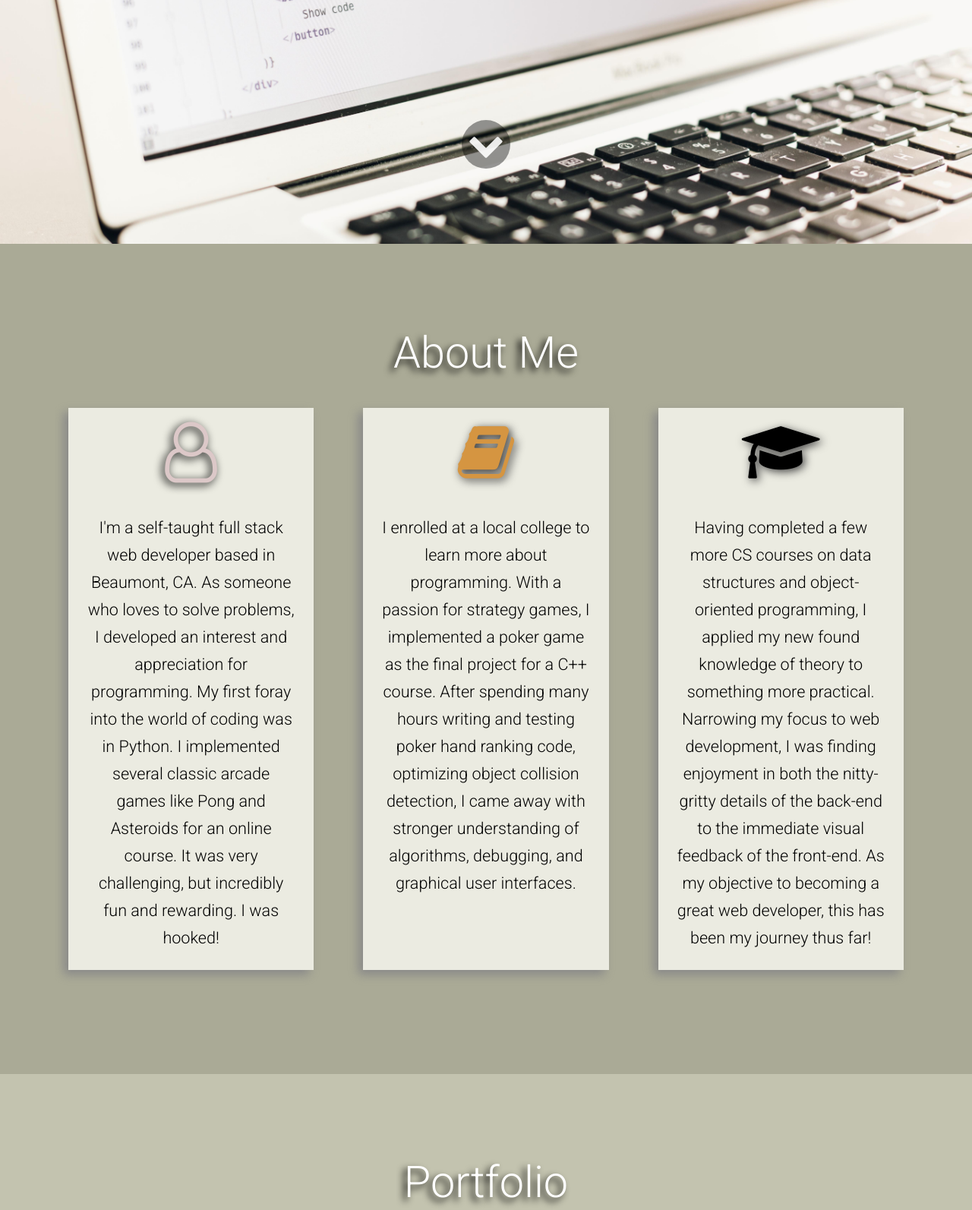
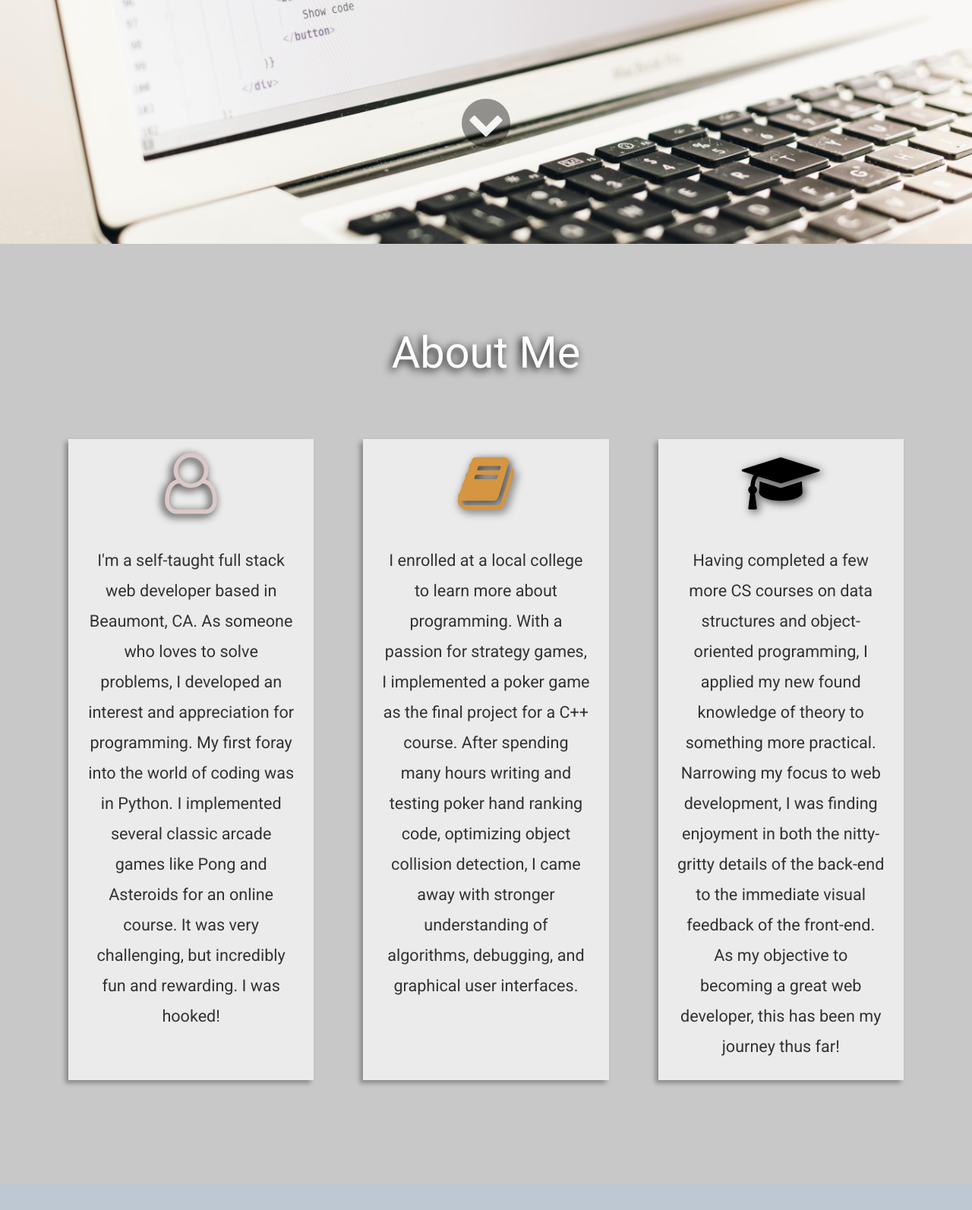
Before and after one commit to plac730/portfolio, a website: page app/index.html in a window 1280 px wide. Shown: the part 400-1993 px from the top of the page at 76% size. Drawn offline with Linux system fonts and the light colour scheme.

Commit message:
update styles

```diff
--- a/app/assets/styles/modules/_block-content.css
+++ b/app/assets/styles/modules/_block-content.css
@@ -1,21 +1,21 @@
 .block-content {
-  background-color:rgb(235,235,225);
+  background-color:rgb(235,235,235);
   text-align: center;
 
   &-1 {
-    background-color:rgb(235,235,225);
+    background-color:rgb(235,235,235);
     text-align: center;
-    box-shadow: -6px 6px 12px #888888;
+    box-shadow: -4px 4px 6px #888888;
   }
   &-2 {
-    background-color:rgb(235,235,225);
+    background-color:rgb(235,235,235);
     text-align: center;
-    box-shadow: -6px 6px 12px #888888;
+    box-shadow: -4px 4px 6px #888888;
   }
   &-3 {
-    background-color:rgb(235,235,225);
+    background-color:rgb(235,235,235);
     text-align: center;
-    box-shadow: -6px 6px 12px #888888;
+    box-shadow: -4px 4px 6px #888888;
   }
 
   &__icon {
@@ -25,19 +25,22 @@
   }
 
   &__text {
-    line-height: 1.125rem;
+    line-height: 1.35rem;
     font-weight: 400;
     padding: .75rem .75rem;
     text-align: justify;
 
     p {
       margin: 0.8rem 0;
+
+      @mixin atMedium {
+        margin: 1rem 0;
+      }
     }
 
     @mixin atSmall {
       font-size: 1.35rem;
-      font-weight: 300;
-      line-height: 1.75rem;
+      line-height: 2.25rem;
       padding: 1.5rem 1.5rem;
     }
   }
@@ -45,13 +48,12 @@
   &__text--about {
     font-weight: 400;
     padding-bottom: 1.5rem;
-    line-height: 1.5rem;
+    line-height: 1.8rem;
     text-align: center;
     font-size: 1rem;
 
     @mixin atSmall {
-      font-weight: 300;
-      line-height: 2.25rem;
+      line-height: 2.5rem;
       font-size: 1.35rem;
     }
   }
@@ -67,7 +69,7 @@
       transition: all .3s ease-out;
 
       @mixin atSmall {
-        margin-bottom: 1.5rem;
+        margin-bottom: 2rem;
       }
 
       @mixin atMedium {
--- a/app/assets/styles/modules/_btn.css
+++ b/app/assets/styles/modules/_btn.css
@@ -17,8 +17,8 @@
     font-weight: 400;
     margin-right: 1.5rem;
     margin-bottom: 1rem;
-    width: 6.5rem;
-    padding: 0;
+    width: 6rem;
+    padding: 0.25rem;
   }
 
   &--orange {
--- a/app/assets/styles/modules/_large-hero.css
+++ b/app/assets/styles/modules/_large-hero.css
@@ -22,7 +22,7 @@
     font-weight: 400;
     color:white;
     font-size: 3rem;
-    text-shadow: -3px 3px 12px #000000;
+    text-shadow: -3px 3px 6px #000000;
     opacity: 0;
     margin-top: 2rem;
     animation: fade-in 2s forwards .5s ease-out;
@@ -40,7 +40,7 @@
     font-weight: 400;
     color: white;
     font-size: 1.2rem;
-    text-shadow: -3px 3px 12px #000000;
+    text-shadow: -3px 3px 6px #000000;
     margin-top: 5rem;
     opacity: 0;
     animation: fade-in 2s forwards 1s ease-out;
--- a/app/assets/styles/modules/_page-section.css
+++ b/app/assets/styles/modules/_page-section.css
@@ -2,12 +2,12 @@
   padding: 2rem 0;
 
   &--dark {
-    background-color: rgb(170, 170, 150);
+    background-color: rgb(190, 200, 210);
     color: black;
   }
 
   &--light {
-    background-color: rgb(195, 195, 175);
+    background-color: rgb(200,200,200);
   }
 
   &--contact {
--- a/app/assets/styles/modules/_primary-nav.css
+++ b/app/assets/styles/modules/_primary-nav.css
@@ -24,7 +24,7 @@
         float:left;
         padding-bottom: 0;
         transform: scale(1);
-        font-size: 1.5rem;
+        font-size: 1.25rem;
       }
     }
 
@@ -42,7 +42,7 @@
         z-index: 1;
         opacity: 1;
         transform: scale(1);
-        font-size: 1.5rem;
+        font-size: 1.25rem;
       }
 
       &--visible {
--- a/app/assets/styles/modules/_row.css
+++ b/app/assets/styles/modules/_row.css
@@ -7,7 +7,7 @@
   }
 
   &--projects {
-    background-color: rgb(235,235,225);
+    background-color: rgb(235,235,235);
     border: 2px solid black;
     margin: 2rem 0;
   }
--- a/app/assets/styles/modules/_section-title.css
+++ b/app/assets/styles/modules/_section-title.css
@@ -1,11 +1,12 @@
 .section-title {
   font-size: 2.25rem;
-  font-weight: 300;
+  font-weight: 400;
   text-align: center;
-  text-shadow: -5px 5px 10px #000000;
+  text-shadow: -3px 3px 12px #000000;
   color: white;
 
   @mixin atSmall {
     font-size: 3.6rem;
+    margin-bottom: 5rem;
   }
 }
--- a/app/assets/styles/modules/_site-header.css
+++ b/app/assets/styles/modules/_site-header.css
@@ -1,7 +1,7 @@
 .site-header {
   position: fixed;
   width: 100%;
-  background-color: rgba(0,0,0, 1);
+  background-color: rgb(49,57,73);
   z-index: 1;
   padding: 1rem 0;
   height: 50px;
@@ -9,13 +9,13 @@
 
   &--expanded {
     height: 130px;
-    background-color: rgba(0,0,0, .6);
+    background-color: rgba(49,57,73, .6);
   }
 
   @mixin atSmall {
     padding: 1.2rem 0;
-    height: 64px;
-    background-color: rgba(0,0,0,1);
+    height: 60px;
+    background-color: rgb(49,57,73);
   }
 
   &__menu-icon {
--- a/app/assets/styles/modules/_social-icons.css
+++ b/app/assets/styles/modules/_social-icons.css
@@ -8,7 +8,7 @@
 
   &__icon {
     position: relative;
-    margin: 2rem auto;
+    margin: 6rem auto;
     display: block;
     font-size:1.2rem;
     color: rgba(213,149,65, 1);
@@ -20,7 +20,7 @@
 
     @mixin atSmall {
       display: inline-block;
-      margin: 1.5rem .75rem;
+      margin: 1.5rem 1.2rem;
     }
 
     @mixin atLarge {
--- a/app/index.html
+++ b/app/index.html
@@ -42,7 +42,7 @@
       <a href="#about" id="about-link"><i class="fa fa-chevron-down fa-4x large-hero__arrow" aria-hidden="true"></i></a>
     </div>
 
-    <div id="about" class="page-section page-section--dark" data-matching-link="#about-link">
+    <div id="about" class="page-section page-section--light" data-matching-link="#about-link">
       <div class="wrapper">
         <h1 class="section-title">About Me</h1>
         <div class="row row--gutters row--equal-height">
@@ -80,9 +80,9 @@
       </div>
     </div>
 
-    <div id="portfolio" class="page-section page-section--light" data-matching-link="#portfolio-link">
+    <div id="portfolio" class="page-section page-section--dark" data-matching-link="#portfolio-link">
       <div class="wrapper">
-        <h1 class="section-title">Portfolio</h1>
+        <div class="section-title">Portfolio</div>
         <div class="row row--projects">
           <div class="row__medium-6">
             <div class="block-content">
--- a/app/temp/styles/styles.css
+++ b/app/temp/styles/styles.css
@@ -516,7 +516,7 @@ img {
     font-weight: 400;
     color:white;
     font-size: 3rem;
-    text-shadow: -3px 3px 12px #000000;
+    text-shadow: -3px 3px 6px #000000;
     opacity: 0;
     margin-top: 2rem;
     -webkit-animation: fade-in 2s forwards .5s ease-out;
@@ -541,7 +541,7 @@ img {
     font-weight: 400;
     color: white;
     font-size: 1.2rem;
-    text-shadow: -3px 3px 12px #000000;
+    text-shadow: -3px 3px 6px #000000;
     margin-top: 5rem;
     opacity: 0;
     -webkit-animation: fade-in 2s forwards 1s ease-out;
@@ -661,8 +661,8 @@ img {
     font-weight: 400;
     margin-right: 1.5rem;
     margin-bottom: 1rem;
-    width: 6.5rem;
-    padding: 0
+    width: 6rem;
+    padding: 0.25rem
 }
   }
 
@@ -702,12 +702,12 @@ img {
 }
 
 .page-section--dark {
-    background-color: rgb(170, 170, 150);
+    background-color: rgb(190, 200, 210);
     color: black;
   }
 
 .page-section--light {
-    background-color: rgb(195, 195, 175);
+    background-color: rgb(200,200,200);
   }
 
 .page-section--contact {
@@ -726,16 +726,17 @@ img {
 
 .section-title {
   font-size: 2.25rem;
-  font-weight: 300;
+  font-weight: 400;
   text-align: center;
-  text-shadow: -5px 5px 10px #000000;
+  text-shadow: -3px 3px 12px #000000;
   color: white;
 }
 
 @media (min-width: 530px) {
 
 .section-title {
-    font-size: 3.6rem
+    font-size: 3.6rem;
+    margin-bottom: 5rem
 }
   }
 
@@ -750,7 +751,7 @@ img {
   }
 
 .row--projects {
-    background-color: rgb(235,235,225);
+    background-color: rgb(235,235,235);
     border: 2px solid black;
     margin: 2rem 0;
   }
@@ -801,30 +802,30 @@ img {
     }
 
 .block-content {
-  background-color:rgb(235,235,225);
+  background-color:rgb(235,235,235);
   text-align: center;
 
 }
 
 .block-content-1 {
-    background-color:rgb(235,235,225);
+    background-color:rgb(235,235,235);
     text-align: center;
-    -webkit-box-shadow: -6px 6px 12px #888888;
-            box-shadow: -6px 6px 12px #888888;
+    -webkit-box-shadow: -4px 4px 6px #888888;
+            box-shadow: -4px 4px 6px #888888;
   }
 
 .block-content-2 {
-    background-color:rgb(235,235,225);
+    background-color:rgb(235,235,235);
     text-align: center;
-    -webkit-box-shadow: -6px 6px 12px #888888;
-            box-shadow: -6px 6px 12px #888888;
+    -webkit-box-shadow: -4px 4px 6px #888888;
+            box-shadow: -4px 4px 6px #888888;
   }
 
 .block-content-3 {
-    background-color:rgb(235,235,225);
+    background-color:rgb(235,235,235);
     text-align: center;
-    -webkit-box-shadow: -6px 6px 12px #888888;
-            box-shadow: -6px 6px 12px #888888;
+    -webkit-box-shadow: -4px 4px 6px #888888;
+            box-shadow: -4px 4px 6px #888888;
   }
 
 .block-content__icon {
@@ -834,7 +835,7 @@ img {
   }
 
 .block-content__text {
-    line-height: 1.125rem;
+    line-height: 1.35rem;
     font-weight: 400;
     padding: .75rem .75rem;
     text-align: justify;
@@ -844,12 +845,18 @@ img {
       margin: 0.8rem 0;
     }
 
+@media (min-width: 1200px) {
+
+.block-content__text p {
+        margin: 1rem 0
+    }
+  }
+
 @media (min-width: 530px) {
 
 .block-content__text {
       font-size: 1.35rem;
-      font-weight: 300;
-      line-height: 1.75rem;
+      line-height: 2.25rem;
       padding: 1.5rem 1.5rem
   }
   }
@@ -857,7 +864,7 @@ img {
 .block-content__text--about {
     font-weight: 400;
     padding-bottom: 1.5rem;
-    line-height: 1.5rem;
+    line-height: 1.8rem;
     text-align: center;
     font-size: 1rem;
   }
@@ -865,8 +872,7 @@ img {
 @media (min-width: 530px) {
 
 .block-content__text--about {
-      font-weight: 300;
-      line-height: 2.25rem;
+      line-height: 2.5rem;
       font-size: 1.35rem
   }
   }
@@ -888,7 +894,7 @@ img {
 @media (min-width: 530px) {
 
 .block-content__screenshot img {
-        margin-bottom: 1.5rem
+        margin-bottom: 2rem
     }
   }
 
@@ -917,7 +923,7 @@ img {
 .site-header {
   position: fixed;
   width: 100%;
-  background-color: rgba(0,0,0, 1);
+  background-color: rgb(49,57,73);
   z-index: 1;
   padding: 1rem 0;
   height: 50px;
@@ -928,15 +934,15 @@ img {
 
 .site-header--expanded {
     height: 130px;
-    background-color: rgba(0,0,0, .6);
+    background-color: rgba(49,57,73, .6);
   }
 
 @media (min-width: 530px) {
 
 .site-header {
     padding: 1.2rem 0;
-    height: 64px;
-    background-color: rgba(0,0,0,1)
+    height: 60px;
+    background-color: rgb(49,57,73)
 
 }
   }
@@ -1051,7 +1057,7 @@ img {
         padding-bottom: 0;
         -webkit-transform: scale(1);
                 transform: scale(1);
-        font-size: 1.5rem
+        font-size: 1.25rem
     }
   }
 
@@ -1075,7 +1081,7 @@ img {
         opacity: 1;
         -webkit-transform: scale(1);
                 transform: scale(1);
-        font-size: 1.5rem
+        font-size: 1.25rem
     }
   }
 
@@ -1182,7 +1188,7 @@ img {
 
 .social-icons__icon {
     position: relative;
-    margin: 2rem auto;
+    margin: 6rem auto;
     display: block;
     font-size:1.2rem;
     color: rgba(213,149,65, 1);
@@ -1198,7 +1204,7 @@ img {
 
 .social-icons__icon {
       display: inline-block;
-      margin: 1.5rem .75rem
+      margin: 1.5rem 1.2rem
   }
   }
 
```
